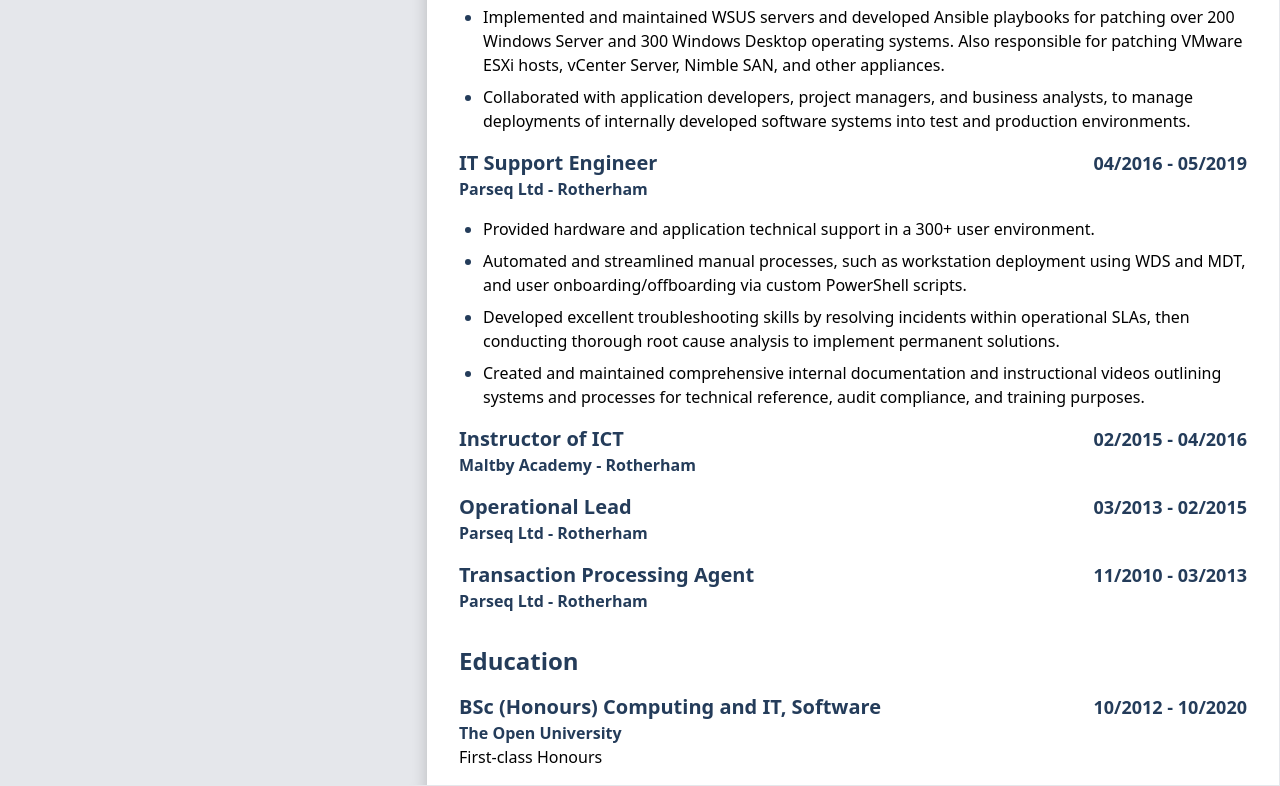
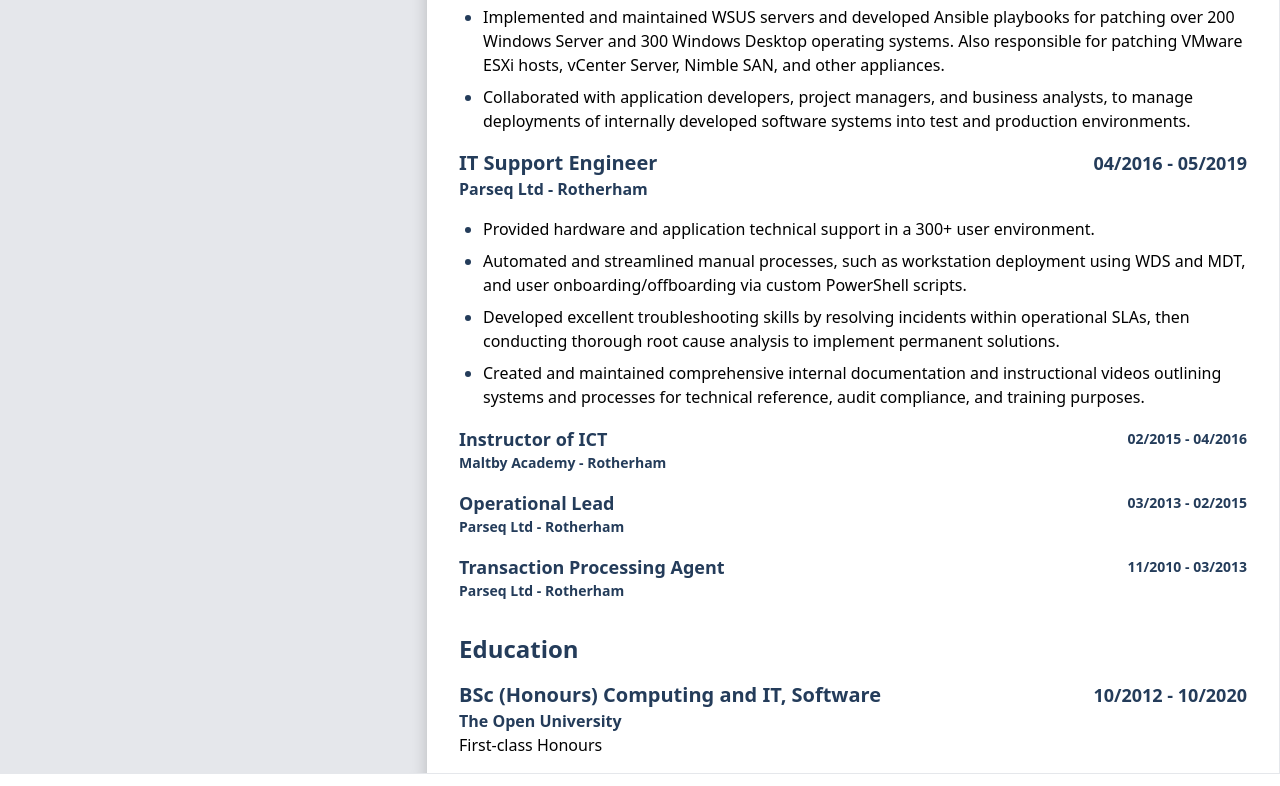
Before and after one commit to ben-james-dodwell/frontend-cv-benjamesdodwell-com, a website: page src/index.html in a window 1280 px wide. Shown: the part 2132-2918 px from the top of the page. Drawn offline with Linux system fonts and the light colour scheme; no server answers.

Commit message:
Tweak formatting

```diff
--- a/src/index.html
+++ b/src/index.html
@@ -307,10 +307,10 @@
 
           <h3 class="pb-0 font-bold text-cv-blue lg:pb-0">
             <p class="flex flex-col print-row lg:flex lg:justify-between lg:flex-row lg:items-center">
-              <span class="text-xl">Instructor of ICT</span>
-              <span class="text-lg">02/2015 - 04/2016</span>
+              <span class="text-lg">Instructor of ICT</span>
+              <span class="text-sm">02/2015 - 04/2016</span>
             </p>
-            <p>Maltby Academy - Rotherham</p>
+            <p class="text-sm">Maltby Academy - Rotherham</p>
           </h3>
 
         </section>
@@ -319,10 +319,10 @@
 
           <h3 class="pb-0 font-bold text-cv-blue lg:pb-0">
             <p class="flex flex-col print-row lg:flex lg:justify-between lg:flex-row lg:items-center">
-              <span class="text-xl">Operational Lead</span>
-              <span class="text-lg">03/2013 - 02/2015</span>
+              <span class="text-lg">Operational Lead</span>
+              <span class="text-sm">03/2013 - 02/2015</span>
             </p>
-            <p>Parseq Ltd - Rotherham</p>
+            <p class="text-sm">Parseq Ltd - Rotherham</p>
           </h3>
 
         </section>
@@ -331,10 +331,10 @@
 
           <h3 class="pb-0 font-bold text-cv-blue lg:pb-0">
             <p class="flex flex-col print-row lg:flex lg:justify-between lg:flex-row lg:items-center">
-              <span class="text-xl">Transaction Processing Agent</span>
-              <span class="text-lg">11/2010 - 03/2013</span>
+              <span class="text-lg">Transaction Processing Agent</span>
+              <span class="text-sm">11/2010 - 03/2013</span>
             </p>
-            <p>Parseq Ltd - Rotherham</p>
+            <p class="text-sm">Parseq Ltd - Rotherham</p>
           </h3>
 
         </section>
```
